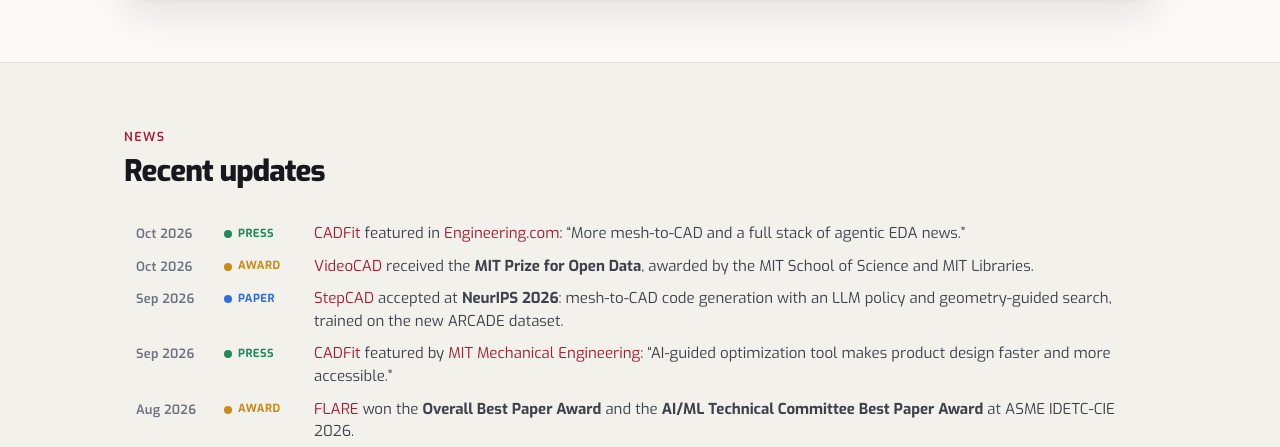
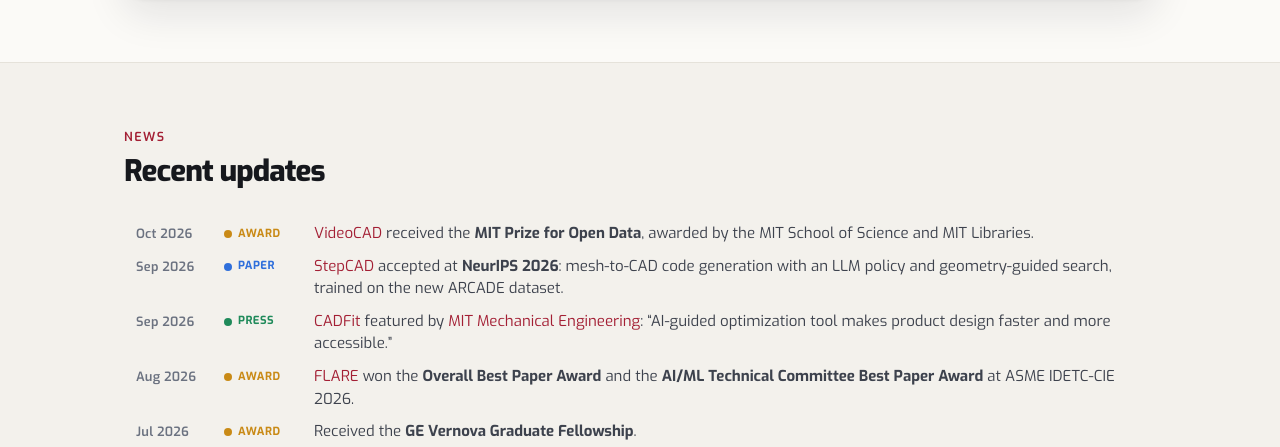
Before and after one commit to ghadinehme/ghadinehme.github.io, a plain HTML site: page index.html in a window 1280 px wide. Shown: the part 1550-1997 px from the top of the page. Drawn offline with Linux system fonts and the light colour scheme.

Commit message:
Remove Engineering.com item from news
Co-Authored-By: Claude Opus 5.5 <noreply@anthropic.com>

```diff
--- a/index.html
+++ b/index.html
@@ -369,7 +369,6 @@
       </div>
     </div>
     <ul class="news" id="newsList">
-      <li><time>Oct 2026</time><span class="cat cat-press">Press</span><div><a href="publications.html#pub-cadfit">CADFit</a> featured in <a href="https://www.engineering.com/more-mesh-to-cad-and-a-full-stack-of-agentic-eda-news/" target="_blank" rel="noopener">Engineering.com</a>: “More mesh-to-CAD and a full stack of agentic EDA news.”</div></li>
       <li><time>Oct 2026</time><span class="cat cat-award">Award</span><div><a href="publications.html#pub-videocad">VideoCAD</a> received the <b>MIT Prize for Open Data</b>, awarded by the MIT School of Science and MIT Libraries.</div></li>
       <li><time>Sep 2026</time><span class="cat cat-paper">Paper</span><div><a href="publications.html#pub-stepcad">StepCAD</a> accepted at <b>NeurIPS 2026</b>: mesh-to-CAD code generation with an LLM policy and geometry-guided search, trained on the new ARCADE dataset.</div></li>
       <li><time>Sep 2026</time><span class="cat cat-press">Press</span><div><a href="publications.html#pub-cadfit">CADFit</a> featured by <a href="https://meche.mit.edu/news-media/ai-guided-optimization-tool-makes-product-design-faster-and-more-accessible" target="_blank" rel="noopener">MIT Mechanical Engineering</a>: “AI-guided optimization tool makes product design faster and more accessible.”</div></li>
```
